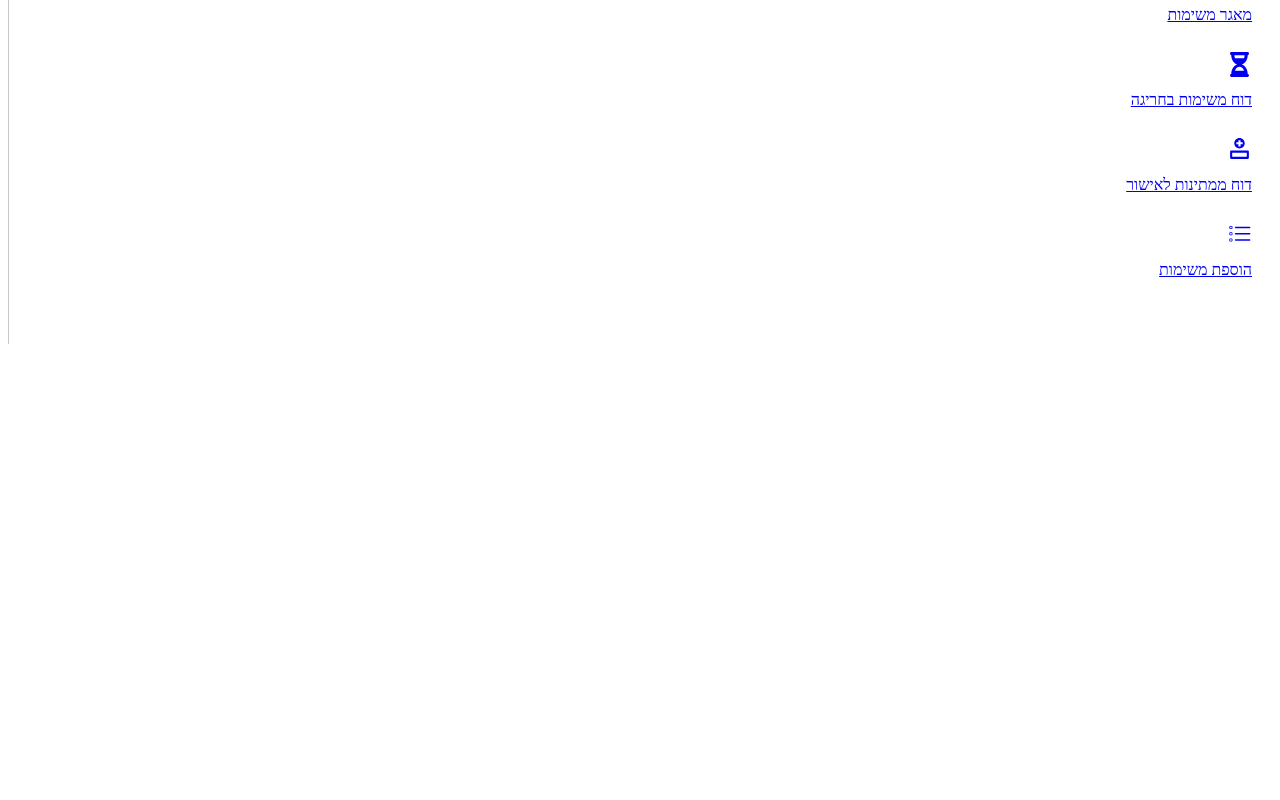
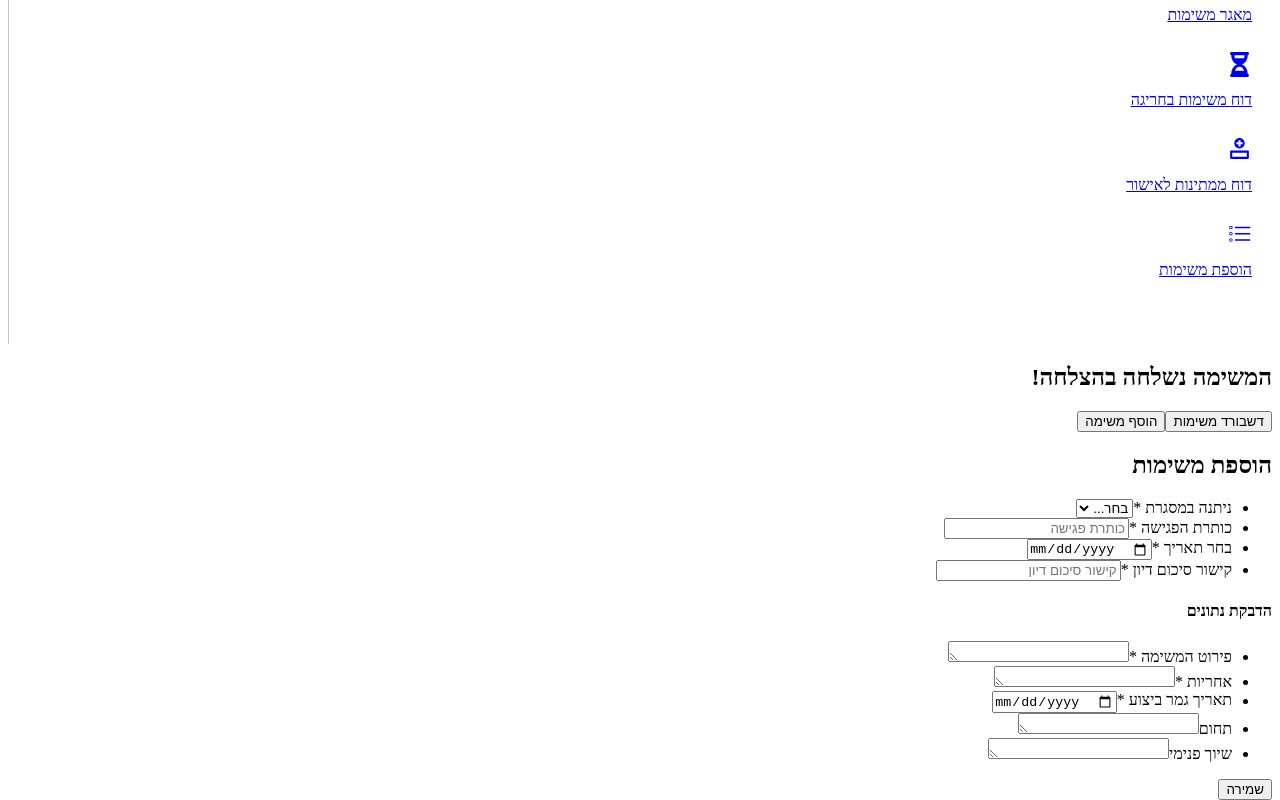
Before and after one commit to noam5145/todo_list, a React (Vite) app in the folder client/: page /addMissions in a window 1280 px wide. Shown: the part 454-1254 px from the top of the page. Before the commit the page ends 816 px from the top, so only its background shows below. Built offline with nearby package versions, Linux system fonts and the light colour scheme.

Commit message:
workkkkkkkkkkkkk

```diff
--- a/client/src/comp/sideNav/addMissions/AddMissions.jsx
+++ b/client/src/comp/sideNav/addMissions/AddMissions.jsx
@@ -20,7 +20,7 @@ export default function AddMissions() {
   let executionCompletionDate = useRef();
   let domain = useRef();
   let internalAssociation = useRef();
-  const { currentUser, newMission } = useContext(MyContext);
+  // const { currentUser, newMission } = useContext(MyContext);
 
   let sendigTask = () => {
     let newTask = {
@@ -46,7 +46,7 @@ export default function AddMissions() {
       setDisplayErrorNote(false);
       setDisplayErrorDesign(false);
       setDisplaySuccess(true);
-      newMission(newTask);
+      // newMission(newTask);
     } else {
       setDisplayErrorNote(true);
       setDisplayErrorDesign(true);
@@ -82,7 +82,7 @@ export default function AddMissions() {
         <div className="bg-white pt-5 pb-5">
           <ul className="d-flex row">
             <li className="col-lg-3 col-sm-6 list-unstyled ">
-              <label for="givenIn">
+              <label htmlFor="givenIn">
                 ניתנה במסגרת{" "}
                 <span
                   className={displayErrorDesign ? "text-danger" : "text-dark"}
@@ -90,7 +90,7 @@ export default function AddMissions() {
                   *
                 </span>
               </label>
-              <select id="givenIn" ref={givenIn} class="form-control bg-light">
+              <select id="givenIn" ref={givenIn} className="form-control bg-light">
                 <option>בחר...</option>
                 <option>דיון</option>
                 <option>פ.ע</option>
@@ -99,7 +99,7 @@ export default function AddMissions() {
               </select>
             </li>
             <li className="col-lg-3 col-sm-6 list-unstyled ">
-              <label for="meetingTitle">
+              <label htmlFor="meetingTitle">
                 כותרת הפגישה{" "}
                 <span
                   className={displayErrorDesign ? "text-danger" : "text-dark"}
@@ -116,7 +116,7 @@ export default function AddMissions() {
               ></input>
             </li>
             <li className="col-lg-3 col-sm-6 list-unstyled ">
-              <label for="meetingDate">
+              <label htmlFor="meetingDate">
                 בחר תאריך{" "}
                 <span
                   className={displayErrorDesign ? "text-danger" : "text-dark"}
@@ -133,7 +133,7 @@ export default function AddMissions() {
               ></input>
             </li>
             <li className="col-lg-3 col-sm-6 list-unstyled ">
-              <label for="discssionSummary">
+              <label htmlFor="discssionSummary">
                 קישור סיכום דיון{" "}
                 <span
                   className={displayErrorDesign ? "text-danger" : "text-dark"}
@@ -153,7 +153,7 @@ export default function AddMissions() {
           <h4 className="pe-4 pt-5">הדבקת נתונים</h4>
           <ul className="d-flex row">
             <li className="col-lg-3 list-unstyled col-sm-12 ">
-              <label for="taskDetails">
+              <label htmlFor="taskDetails">
                 פירוט המשימה{" "}
                 <span
                   className={displayErrorDesign ? "text-danger" : "text-dark"}
@@ -163,13 +163,13 @@ export default function AddMissions() {
               </label>
               <textarea
                 ref={taskDetails}
-                class="form-control bg-light"
+                className="form-control bg-light"
                 id="taskDetails"
                 rows="1"
               ></textarea>
             </li>
             <li className="col-lg-2 list-unstyled col-sm-6 ">
-              <label for="responsibility">
+              <label htmlFor="responsibility">
                 אחריות{" "}
                 <span
                   className={displayErrorDesign ? "text-danger" : "text-dark"}
@@ -179,13 +179,13 @@ export default function AddMissions() {
               </label>
               <textarea
                 ref={responsibility}
-                class="form-control bg-light"
+                className="form-control bg-light"
                 id="responsibility"
                 rows="1"
               ></textarea>
             </li>
             <li className="col-lg-2 list-unstyled col-sm-6 ">
-              <label for="executionCompletionDate">
+              <label htmlFor="executionCompletionDate">
                 תאריך גמר ביצוע{" "}
                 <span
                   className={displayErrorDesign ? "text-danger" : "text-dark"}
@@ -201,19 +201,19 @@ export default function AddMissions() {
               ></input>
             </li>
             <li className="col-lg-2 list-unstyled col-sm-6 ">
-              <label for="domain">תחום</label>
+              <label htmlFor="domain">תחום</label>
               <textarea
                 ref={domain}
-                class="form-control bg-light"
+                className="form-control bg-light"
                 id="domain"
                 rows="1"
               ></textarea>
             </li>
             <li className="col-lg-3 list-unstyled col-sm-6 ">
-              <label for="internalAssociation">שיוך פנימי</label>
+              <label htmlFor="internalAssociation">שיוך פנימי</label>
               <textarea
                 ref={internalAssociation}
-                class="form-control bg-light"
+                className="form-control bg-light"
                 id="internalAssociation"
                 rows="1"
               ></textarea>
--- a/client/src/context.jsx
+++ /dev/null
@@ -1,3 +0,0 @@
-import React, { createContext } from 'react'
-
-export const MyContext = createContext();
--- a/client/src/routes/AppRoutes.jsx
+++ b/client/src/routes/AppRoutes.jsx
@@ -21,7 +21,7 @@ export default function AppRoutes() {
       <TopNav/>
       <div className="d-flex">
       <SideNav/>
-      {/* <Routes>
+      <Routes>
         <Route path="/" element={<App />} />
         <Route path="*" element={<NotFound />} />
         <Route path="/addMissions" element={<AddMissions />} />
@@ -33,7 +33,7 @@ export default function AppRoutes() {
         <Route path="/message" element={<Message />} />
         <Route path="/printFile" element={<PrintFile />} />
         <Route path="/settings" element={<Settings />} />
-      </Routes> */}
+      </Routes>
       </div></div>
     </>
   );
```
